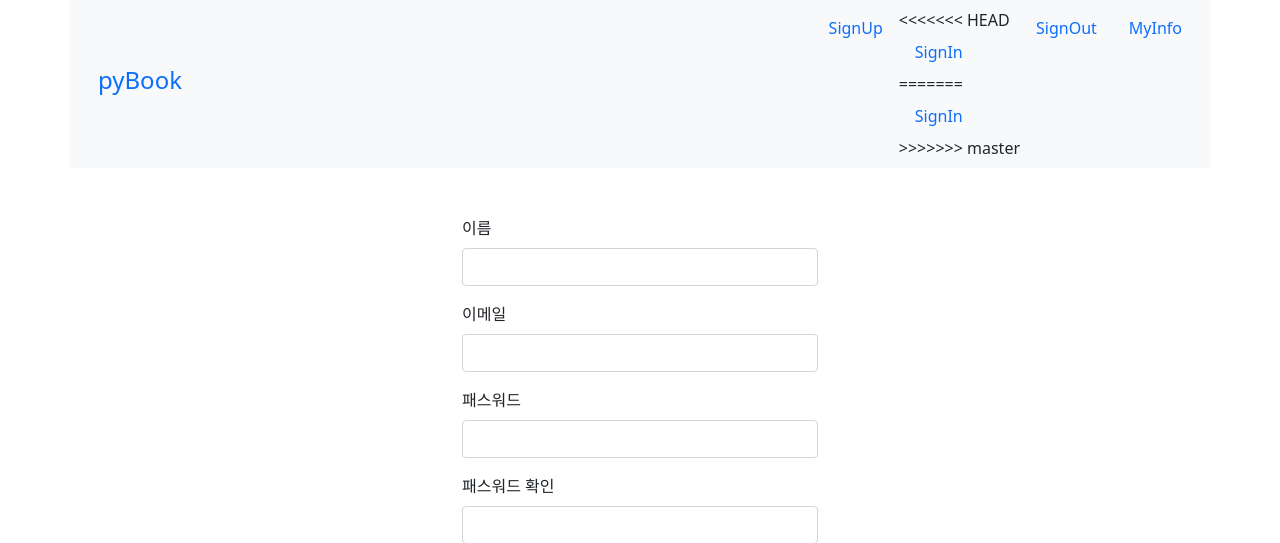
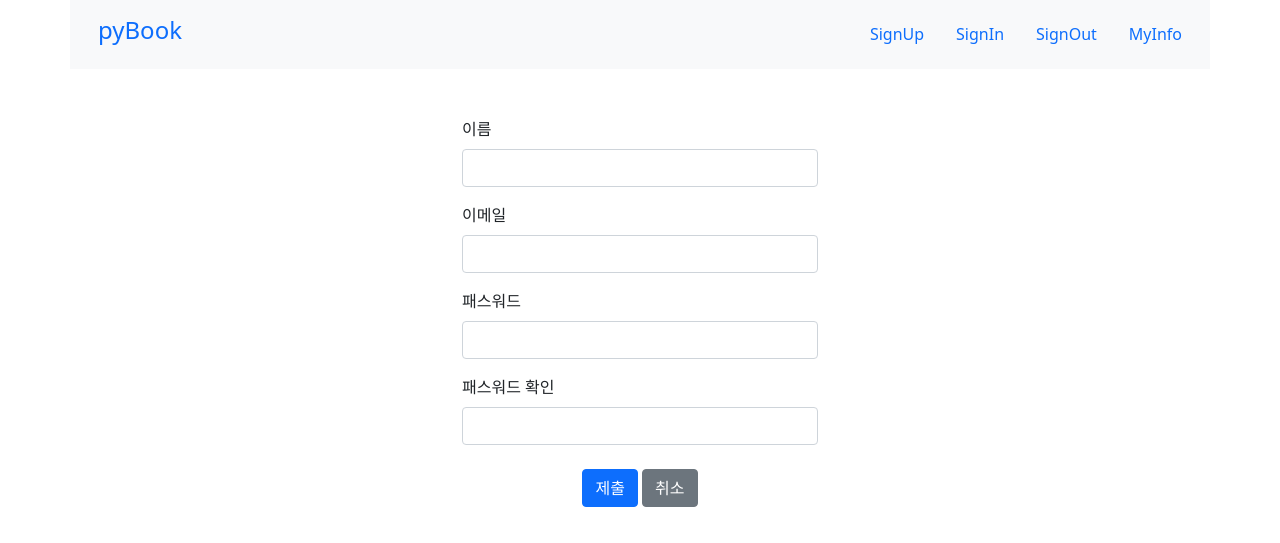
Before and after one commit to sgkim-pub/pyBook, a Flask app: page /signup in a window 1280 px wide. Shown: the top 543 px of the page. Run offline with Flask 2, Linux system fonts and the light colour scheme; some libraries are stand-ins or nearby versions.

Commit message:
03-02-03

```diff
--- a/appmain/templates/signup.html
+++ b/appmain/templates/signup.html
@@ -16,11 +16,7 @@
                     <a class="nav-link" href="/signup">SignUp</a>
                   </li>
                   <li class="nav-item">
-<<<<<<< HEAD
                     <a class="nav-link" href="/signin">SignIn</a>
-=======
-                    <a class="nav-link" href="/signup">SignIn</a>
->>>>>>> master
                   </li>
                   <li class="nav-item">
                     <a class="nav-link" href="/signout">SignOut</a>
```
